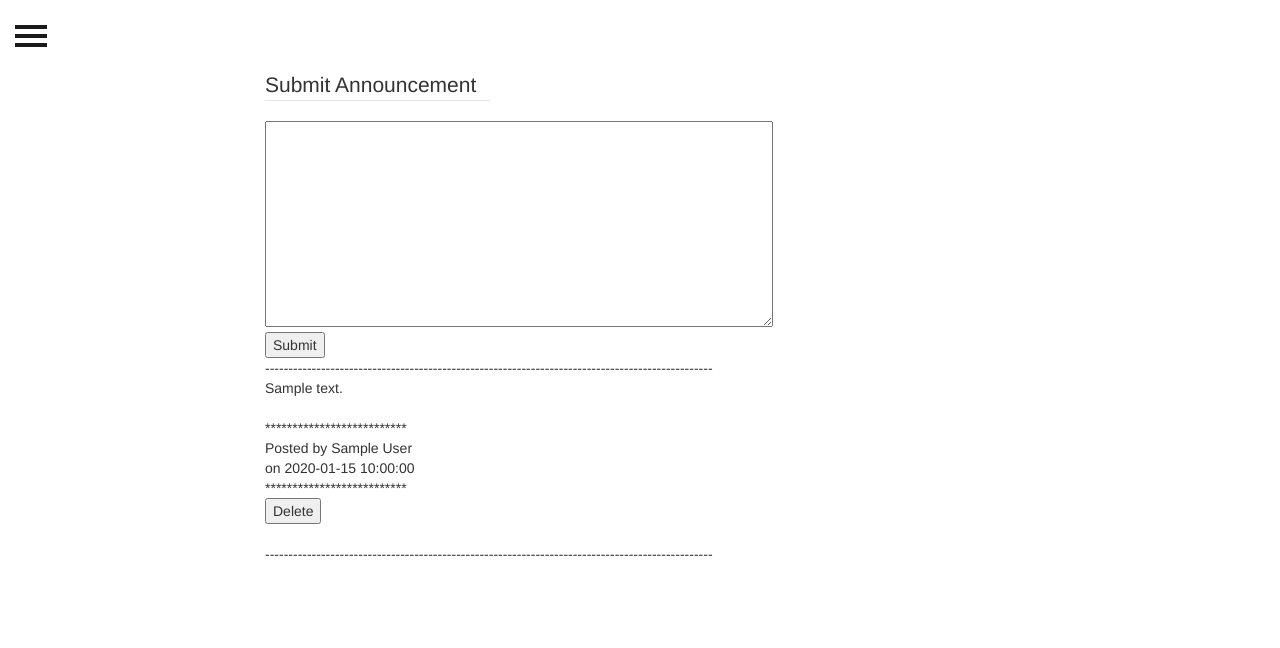
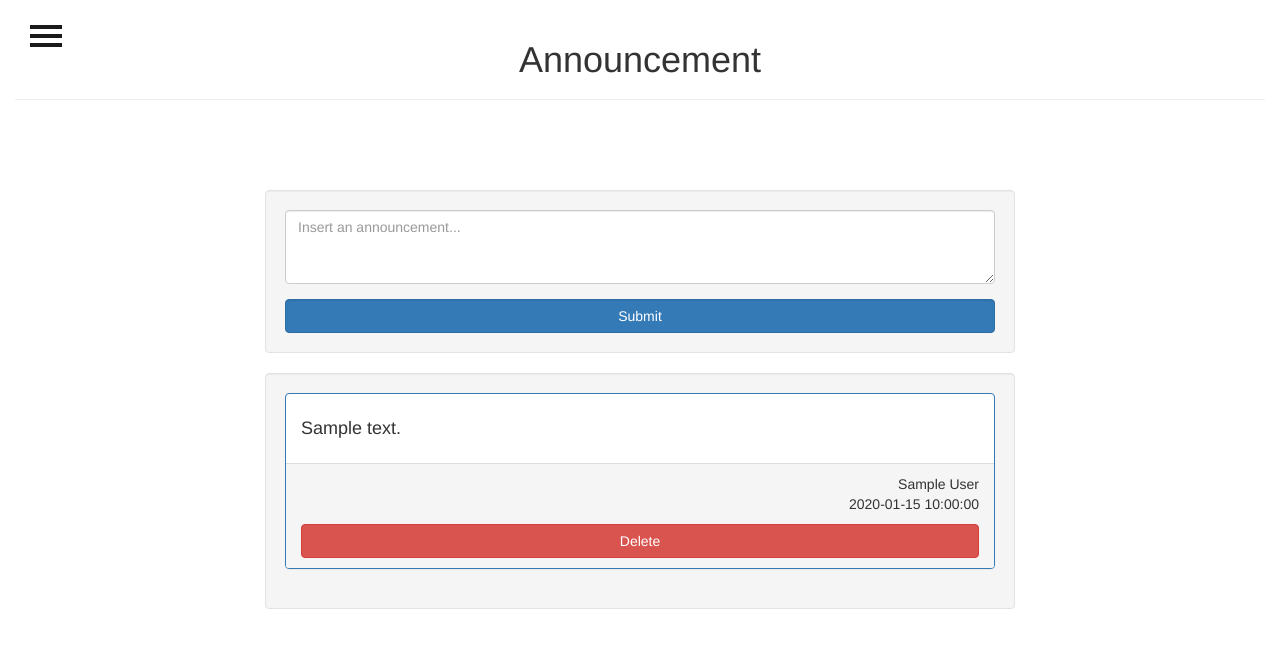
Before and after one commit to 5u4/peer-education-management, a PHP site: page /views/announcement.php in a window 1280 px wide. Shown: the top 648 px of the page. Run offline with PHP 8.4, Linux system fonts and the light colour scheme; the visitor is signed in with stand-in values (Sample User, id 1); tables that the repository leaves empty hold one stand-in row (values such as "Sample post").

Commit message:
Announcement Update

```diff
--- a/views/announcement.php
+++ b/views/announcement.php
@@ -45,22 +45,19 @@ if ($manager->can_edit($announcement))
 </head>
 
 <body>
+<div class="container-fluid">
+    <div class="page-header text-center">
+        <h1>Announcement</h1>
+    </div>
 <?php
 $nav->nav_body_start();
 ?>
-<div>
-<fieldset style="width:30%"><legend>Submit Announcement</legend>
-<table border="0">
-<tr>
+<div class="well">
 <form method="POST" action="<?php $_SERVER['PHP_SELF']?>">
-<td> <textarea rows="10" cols="60" name="content"></textarea></td>
-</tr>
-<tr>
-<td><input id="button" type="submit" name="submit" value="Submit"></td>
-</tr>
+<textarea class="form-group form-control" rows="3" name="content" placeholder="Insert an announcement..."></textarea>
+
+<input class="form-group form-control btn btn-primary" id="button" type="submit" name="submit" value="Submit">
 </form>
-</table>
-</fieldset>
 </div>
 
 <?php
@@ -95,46 +92,48 @@ if(empty($announ_array)) {
 
 
 
-echo '<table>';
+//echo '<table class="table-hover">';
+echo '<div class="container-fluid well">';
+foreach ($announ_array as $key => $value) {
 
-foreach ($announ_array as $key => $value) {
-	echo '<tr>';
-	echo '<td>';
-	echo '------------------------------------------------';
-	echo '------------------------------------------------';
-	echo '<br/>';
-	echo $value->get_content();
-	echo '<br/>';
-	$mid = $value->get_manager_id();
+    echo '<div class="panel panel-primary"><div class="panel-body">'; //
+
+
+    echo '<h4 class="text-left">';
+    echo $value->get_content();
+    echo '</h4>';
+
+    $mid = $value->get_manager_id();
 	$manager = new Manager($mid);
 	$first_name = $manager->get_first_name();
 	$last_name = $manager->get_last_name();
-	echo '<br/>';
-	echo '*************';
-	echo '*************';
-	echo '<br/>';
-	echo 'Posted by '.$first_name.' '.$last_name;
-	echo '<br/>';
-	echo ' on '.$value->get_announcement_time();
-	echo '<br/>';
-	echo '*************';
-	echo '*************';
-	if($mid == $_SESSION['current_user']->get_manager_id()) {
-		echo '<br/>';
+
+    echo '</div>'; //
+
+	echo '<div class="panel-footer">';
+
+    echo '<p class="text-right">';
+	echo $first_name.' '.$last_name.'<br>';
+	echo $value->get_announcement_time();
+    echo '</p>';
+
+	if($same_auth = $mid == $_SESSION['current_user']->get_manager_id()) {
 		echo '<form method="post" action="">';
 		echo '<input type="hidden" name="announ_id" value="'.$value->get_announcement_id().'">';
-		echo '<input id="button" type="submit" name="delete" value="Delete">';
+
+
+		echo '<input class="btn btn-group-justified btn-danger" id="button" type="submit" name="delete" value="Delete">';
+
+
 		echo '</form>';
 	}
-	echo '<br/>';
-	echo '------------------------------------------------';
-	echo '------------------------------------------------';
-	echo '</td>';
-	echo '</tr>';
+
+	echo '</div>'; //
+	echo '</div>'; //
 }
 
-
-echo '</table>';
+echo '</div>';
+//echo '</table>';
 
 if(isset($_POST['delete']) && isset($_POST['announ_id'])) {
 	$delete_id = $_POST['announ_id'];
--- a/views/course.php
+++ b/views/course.php
@@ -53,7 +53,7 @@ $courses = list_all_courses(); // fetch all courses and return as object array
 // table structure
 echo '
     <div class="well text-center">
-    <table id="courses">
+    <table class="table-hover" id="courses">
     <thead>
         <tr>
             <th>Course Name</th>
```
Also changed, not shown: views/section_schedule.php (+20 -28 lines).
